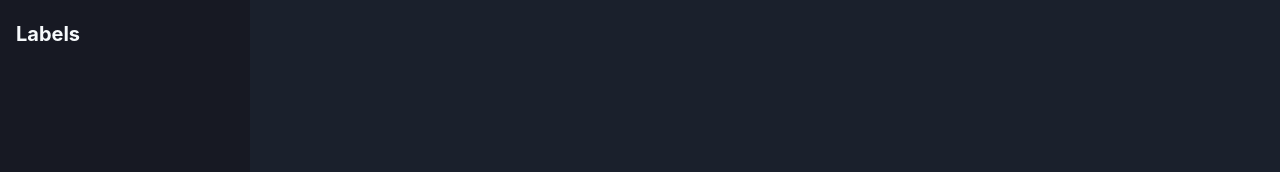
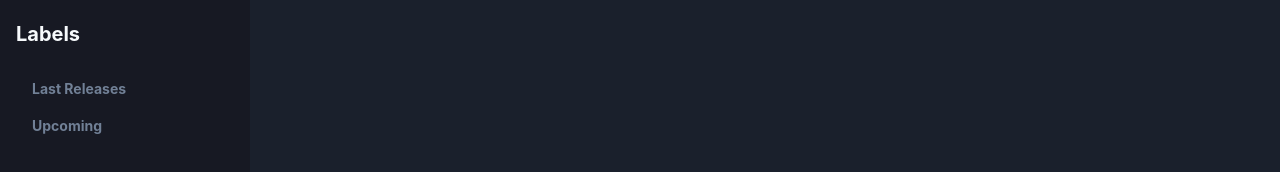
Before and after one commit to MatiasMonasterio/beatport-releases, a React (Vite) app: page / in a window 1280 px wide. Shown: the part 212-384 px from the top of the page. Built offline with nearby package versions, Linux system fonts and the light colour scheme; no server answers.

Commit message:
feat: 🎸 add labels releases and upcoming navigation links

```diff
--- a/src/components/Sidebar/Sidebar.tsx
+++ b/src/components/Sidebar/Sidebar.tsx
@@ -63,6 +63,38 @@ export default function Sidebar() {
             </Link>
           </Heading>
         </ListItem>
+
+        <UnorderedList styleType="none" fontWeight="bold" color="gray.500">
+          <ListItem>
+            <Link
+              as={NavLink}
+              to="/labels/releases"
+              display="flex"
+              py={2}
+              gap={2}
+              alignItems="center"
+              textDecoration="none"
+              fontSize="sm"
+            >
+              Last Releases
+            </Link>
+          </ListItem>
+
+          <ListItem>
+            <Link
+              as={NavLink}
+              to="/labels/upcoming"
+              display="flex"
+              gap={2}
+              py={2}
+              alignItems="center"
+              textDecoration="none"
+              fontSize="sm"
+            >
+              Upcoming
+            </Link>
+          </ListItem>
+        </UnorderedList>
       </UnorderedList>
     </Container>
   );
```
